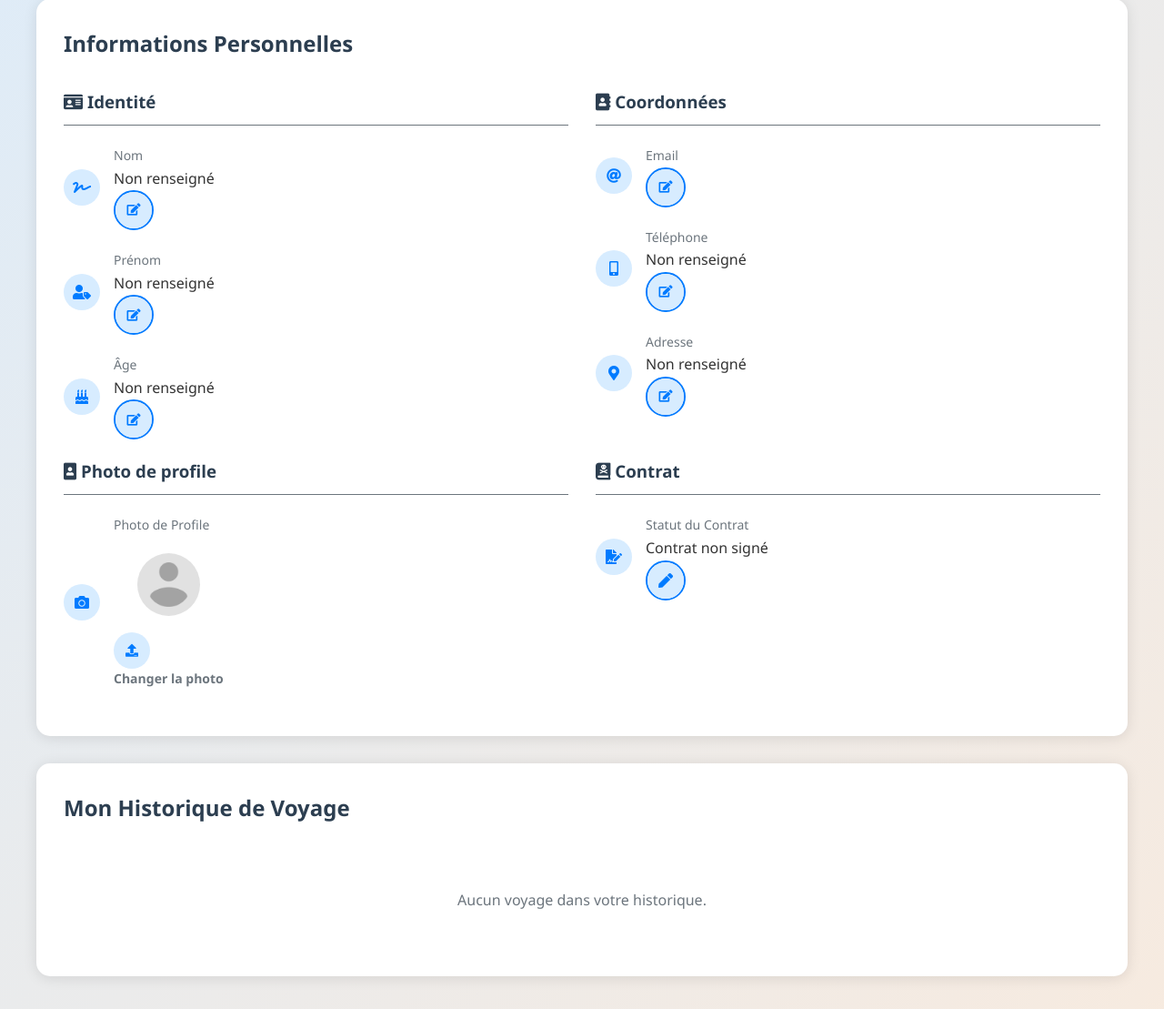
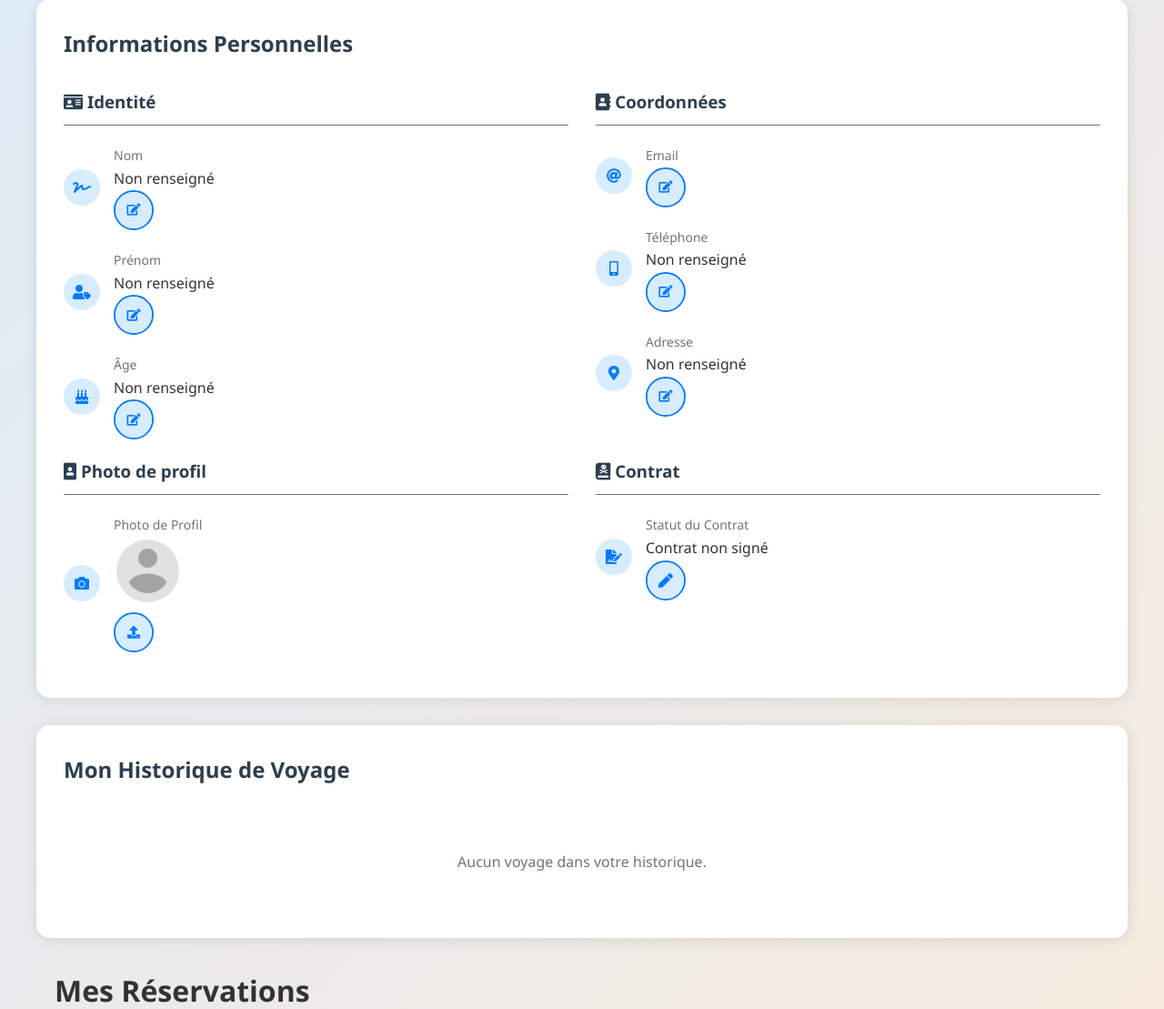
Before and after one commit to Jej0/Projet-Preing2-S2, a PHP site: page /profile.php in a window 1280 px wide. Shown: the part 822-1931 px from the top of the page at 91% size. Run offline with PHP 8.4, Linux system fonts and the light colour scheme; the visitor is signed in with stand-in values (Sample User, id 1); data that the repository does not hold is empty.

Commit message:
Photo de profil fonctionne

```diff
--- a/site/assets/css/style.css
+++ b/site/assets/css/style.css
@@ -1270,14 +1270,6 @@ input[type="password"] {
 /*&&&&&&&&&&&&&&&&&&&&&&&&&&&&&&&&&&&&&&&&&&&&&&&&&&&&&&&&&&&&&&&&&&&&&&&&&&&&&&&&&&&&&&&&&&&&&&&&&&&&&&&&&&&&&&&&&&&&*/
 
 /* Styles pour la photo de profil */
-.profile-picture-container {
-    display: flex;
-    flex-direction: column;
-    align-items: center;
-    gap: 15px;
-    margin-top: 15px;
-}
-
 .profile-picture {
     width: 75px;
     height: 75px;
@@ -1294,18 +1286,9 @@ input[type="password"] {
     margin-top: 10px;
 }
 
-.alert {
-    padding: 10px;
-    border-radius: 5px;
-    margin-top: 10px;
-    text-align: center;
-}
-
-.alert-success {
-    background-color: #d4edda;
-    color: #155724;
-    border: 1px solid #c3e6cb;
-}
+
+
+
 
 
 
--- a/site/profile.php
+++ b/site/profile.php
@@ -198,15 +198,14 @@ $userBadges = getUserBadges($user); // $userData doit contenir les données de l
                     <?php
                         $profilePicturePath = '../data/profile_picture/' . $user['username'] . '.jpg';
                         $defaultPicturePath = 'assets/img/placeholder.png';
-
-                    // Vérification plus robuste
                         $actualProfilePath = realpath($profilePicturePath);
                     ?>
-                    <img src="<?=  file_exists($actualProfilePath) ?
+                    <img src="<?= file_exists($actualProfilePath) ?
                             '../data/profile_picture/' . $user['username'] . '.jpg?' . filemtime($actualProfilePath) :
                             $defaultPicturePath ?>"
                         alt="Photo de profil"
-                        class="profile-avatar-img">
+                        class="profile-avatar-img"
+                        id="header-profile-picture"> <!-- Ajout d'un ID unique -->
                 </div>
             </div>
             <div class="profile-info">
@@ -362,26 +361,25 @@ $userBadges = getUserBadges($user); // $userData doit contenir les données de l
 
 
 
+
+
             <div class="info-grid">
-                <!-- Groupe Photo de profile -->
+                <!-- Groupe Photo de profil -->
                 <div class="info-group">
-                    <h3><i class="fas fa-portrait"></i> Photo de profile</h3>
+                    <h3><i class="fas fa-portrait"></i> Photo de profil</h3>
 
-                    <!-- Champ Photo de Profile -->
+                    <!-- Champ Photo de Profil -->
                     <div class="info-item">
                         <i class="fas fa-camera"></i>
                         <div>
-                            <label>Photo de Profile</label>
+                            <label>Photo de Profil</label>
                             <div class="field-wrapper">
-                                <div class="profile-picture-container">
                                 <?php
                                     $profilePicturePath = '../data/profile_picture/' . $user['username'] . '.jpg';
                                     $defaultPicturePath = 'assets/img/placeholder.png';
-
-                                        // Vérification plus robuste
                                     $actualProfilePath = realpath($profilePicturePath);
                                 ?>
-                                        <img src="<?=  file_exists($actualProfilePath) ?
+                                <img src="<?= file_exists($actualProfilePath) ?
                                         '../data/profile_picture/' . $user['username'] . '.jpg?' . filemtime($actualProfilePath) :
                                         $defaultPicturePath ?>"
                                     alt="Photo de profil"
@@ -389,12 +387,9 @@ $userBadges = getUserBadges($user); // $userData doit contenir les données de l
                                     id="profile-picture-preview">
                                 <form method="POST" action="../scripts_php/upload_profile_picture.php" enctype="multipart/form-data" class="upload-form">
                                     <input type="file" id="profile-picture-input" name="profile_picture" accept="image/jpeg,image/png" class="hidden">
-                                        <label for="profile-picture-input" class="btn btn-upload">
-                                            <i class="fas fa-upload"></i> Changer la photo
-                                        </label>
+                                    <label for="profile-picture-input" class="btn edit-profile-btn edit-field-btn btn-upload"><i class="fas fa-upload"></i></label>
                                     <button type="submit" class="btn btn-save hidden">Enregistrer</button>
                                 </form>
-                                </div>
                             </div>
                         </div>
                     </div>
@@ -804,26 +799,47 @@ $userBadges = getUserBadges($user); // $userData doit contenir les données de l
     </script>
     <script>
     document.addEventListener('DOMContentLoaded', function() {
-    // Gestion de l'upload de photo de profil
+    // Éléments du formulaire
     const profilePictureInput = document.getElementById('profile-picture-input');
     const profilePicturePreview = document.getElementById('profile-picture-preview');
+    const headerProfilePicture = document.getElementById('header-profile-picture'); // Nouvel élément
     const uploadForm = document.querySelector('.upload-form');
     const saveButton = document.querySelector('.btn-save');
 
+    // Fonction pour mettre à jour toutes les images de profil
+    function updateAllProfilePictures(newSrc) {
+        // Mettre à jour l'image dans le formulaire
+        if (profilePicturePreview) {
+            profilePicturePreview.src = newSrc;
+        }
+
+        // Mettre à jour l'image dans l'en-tête si elle existe
+        if (headerProfilePicture) {
+            headerProfilePicture.src = newSrc;
+        }
+    }
+
+    // Prévisualisation de la nouvelle image
     profilePictureInput.addEventListener('change', function(e) {
         const file = e.target.files[0];
         if (file) {
             const reader = new FileReader();
             reader.onload = function(event) {
-                profilePicturePreview.src = event.target.result;
+                // Afficher la prévisualisation
+                updateAllProfilePictures(event.target.result);
                 saveButton.classList.remove('hidden');
             };
             reader.readAsDataURL(file);
         }
     });
 
+    // Soumission du formulaire
     uploadForm.addEventListener('submit', async function(e) {
         e.preventDefault();
+
+        // Afficher un indicateur de chargement
+        saveButton.innerHTML = '<i class="fas fa-spinner fa-spin"></i> Envoi en cours...';
+        saveButton.disabled = true;
 
         const formData = new FormData(this);
 
@@ -836,25 +852,79 @@ $userBadges = getUserBadges($user); // $userData doit contenir les données de l
             const data = await response.json();
 
             if (data.success) {
-                // Rafraîchir l'image pour éviter le cache
-                profilePicturePreview.src = 'profile_pictures/<?= $user['username'] ?>.jpg?' + data.timestamp;
+                // Mise à jour des images avec cache-busting
+                const newSrc = '../data/profile_picture/<?= $user['username'] ?>.jpg?' + Date.now();
+                updateAllProfilePictures(newSrc);
+
+                // Réinitialiser le bouton
+                saveButton.innerHTML = 'Enregistrer';
                 saveButton.classList.add('hidden');
+                saveButton.disabled = false;
 
-                // Afficher un message de succès
-                const alertDiv = document.createElement('div');
-                alertDiv.className = 'alert alert-success';
-                alertDiv.textContent = 'Photo de profil mise à jour avec succès!';
-                uploadForm.appendChild(alertDiv);
-
-                setTimeout(() => alertDiv.remove(), 3000);
+                // Message de succès
+                showAlert('success', 'Photo mise à jour avec succès');
             } else {
                 throw new Error(data.message || 'Erreur lors de la mise à jour');
             }
         } catch (error) {
             console.error('Erreur:', error);
-            alert('Erreur: ' + error.message);
+            showAlert('error', error.message);
+
+            // Réinitialiser le bouton en cas d'erreur
+            saveButton.innerHTML = 'Enregistrer';
+            saveButton.disabled = false;
         }
     });
+
+    // Fonction pour afficher les messages d'alerte
+    function showAlert(type, message) {
+        // Supprimer les anciennes alertes
+        const oldAlerts = uploadForm.querySelectorAll('.upload-alert');
+        oldAlerts.forEach(alert => alert.remove());
+
+        // Créer la nouvelle alerte
+        const alertDiv = document.createElement('div');
+        alertDiv.className = `upload-alert alert-${type}`;
+        alertDiv.innerHTML = `
+            <i class="fas fa-${type === 'success' ? 'check' : 'exclamation'}-circle"></i>
+            ${message}
+        `;
+
+        // Styles de base pour les alertes
+        const alertStyles = `
+            .upload-alert {
+                padding: 10px 15px;
+                border-radius: 5px;
+                margin: 10px 0;
+                display: flex;
+                align-items: center;
+                gap: 10px;
+            }
+            .alert-success {
+                background-color: #d4edda;
+                color: #155724;
+                border: 1px solid #c3e6cb;
+            }
+            .alert-error {
+                background-color: #f8d7da;
+                color: #721c24;
+                border: 1px solid #f5c6cb;
+            }
+        `;
+
+        // Ajouter les styles si nécessaire
+        if (!document.getElementById('alert-styles')) {
+            const styleTag = document.createElement('style');
+            styleTag.id = 'alert-styles';
+            styleTag.textContent = alertStyles;
+            document.head.appendChild(styleTag);
+        }
+
+        uploadForm.appendChild(alertDiv);
+
+        // Supprimer après 5 secondes
+        setTimeout(() => alertDiv.remove(), 5000);
+    }
 });
     </script>
 </body>
```
Also changed, not shown: data/users.json (+6 -6 lines), data/profile_picture/florian.jpg. Lines whose indentation alone changed are shown as unchanged.
